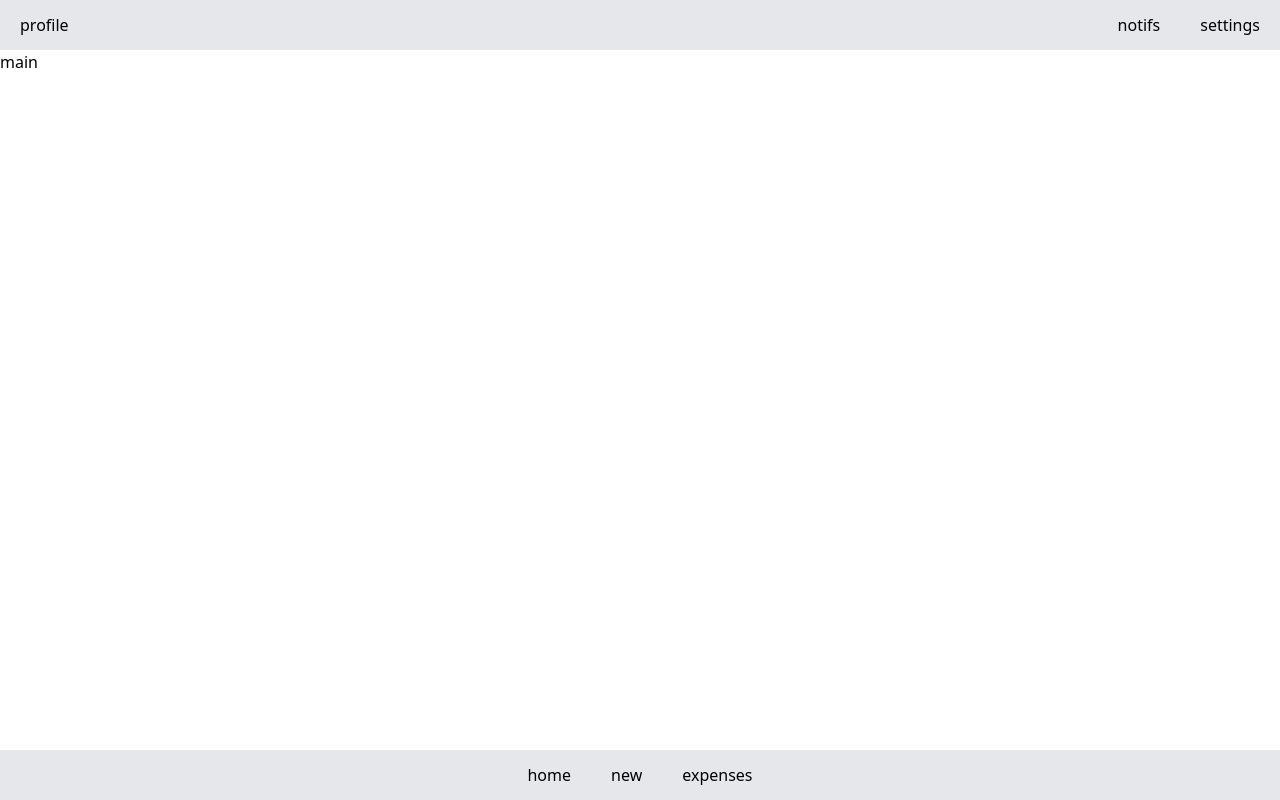
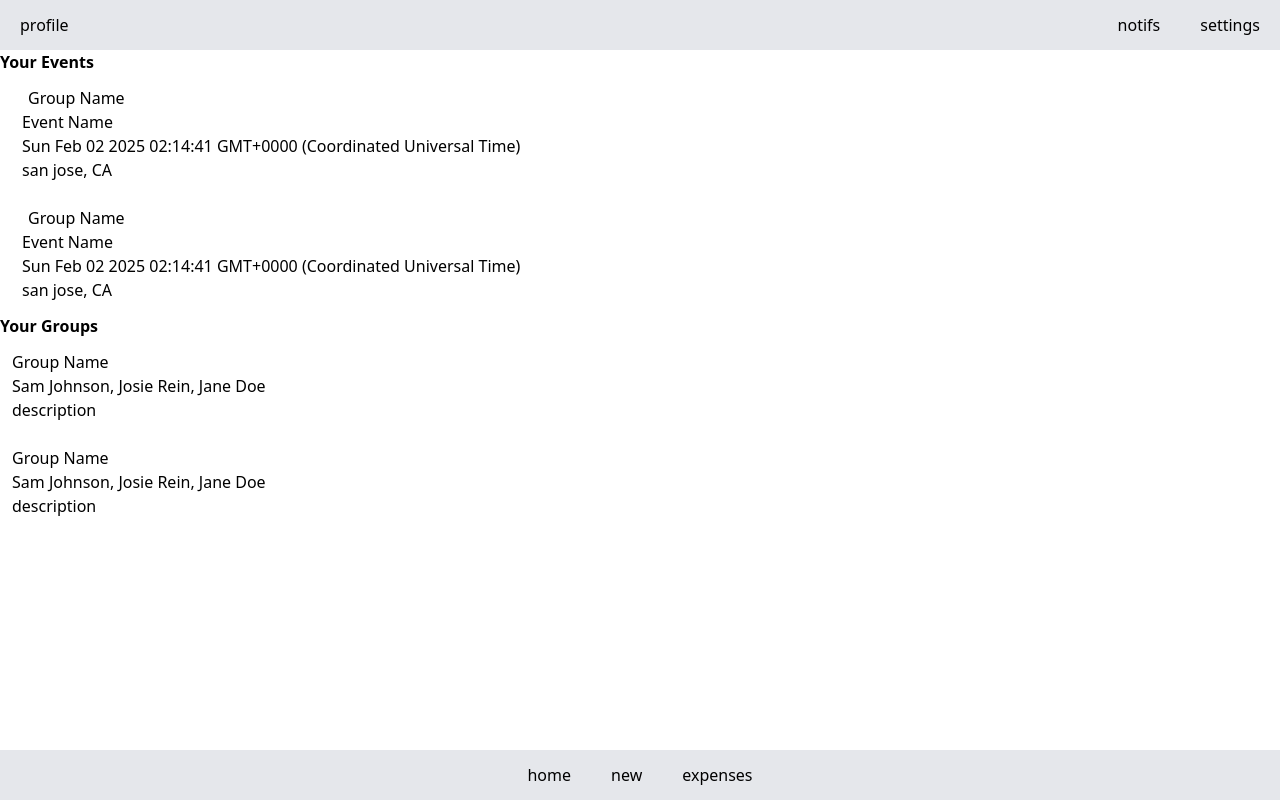
Before and after one commit to strallia/devweek-frontend, a React (Vite) app: page / in a window 1280 px wide. Built offline with nearby package versions, Linux system fonts and the light colour scheme.

Commit message:
feat: add events list

```diff
--- a/src/components/Home/Home.jsx
+++ b/src/components/Home/Home.jsx
@@ -1,10 +1,40 @@
 import NavigationWrapper from './NavigationWrapper';
+import List from './List';
+
+const events = [
+  {
+    groupName: 'Group Name',
+    eventName: 'Event Name',
+    date: new Date(),
+    location: 'san jose, CA',
+  },
+  {
+    groupName: 'Group Name',
+    eventName: 'Event Name',
+    date: new Date(),
+    location: 'san jose, CA',
+  },
+];
+
+const groups = [
+  {
+    groupName: 'Group Name',
+    users: ['Sam Johnson', 'Josie Rein', 'Jane Doe'],
+    description: 'description',
+  },
+  {
+    groupName: 'Group Name',
+    users: ['Sam Johnson', 'Josie Rein', 'Jane Doe'],
+    description: 'description',
+  },
+];
 
 function Home() {
   return (
-    <>
-      <NavigationWrapper />
-    </>
+    <NavigationWrapper>
+      <List title="Your Events" items={events} type="events" />
+      <List title="Your Groups" items={groups} type="groups" />
+    </NavigationWrapper>
   );
 }
 
--- /dev/null
+++ b/src/components/Home/List.jsx
@@ -0,0 +1,69 @@
+const Image = ({ url, size }) => {
+  const dimensions =
+    size === 'small' ? '30px' : size === 'med' ? '100px' : '300px';
+
+  return (
+    <div
+      className={`h-[${dimensions}] w-[${dimensions}] rounded-md overflow-hidden`}
+    >
+      {url ? (
+        <img src={url} />
+      ) : (
+        <div className="bg-gray-200 h-full w-full"></div>
+      )}
+    </div>
+  );
+};
+
+const EventItem = ({ item }) => {
+  const { eventImage, groupImage, groupName, eventName, date, location } = item;
+
+  return (
+    <div className="flex gap-2.5">
+      <Image url={eventImage} size="med" />
+      <div>
+        <div className="flex gap-1.5">
+          <Image url={groupImage} size="small" />
+          {groupName}
+        </div>
+        <p>{eventName}</p>
+        <p>{date.toString()}</p>
+        <p>{location}</p>
+      </div>
+    </div>
+  );
+};
+
+const GroupItem = ({ item }) => {
+  const { groupName, users, description } = item;
+  return (
+    <div>
+      <p>{groupName}</p>
+      <p>{users.join(', ')}</p>
+      <p>{description}</p>
+    </div>
+  );
+};
+
+const List = ({ title, items, type }) => {
+  return (
+    <div>
+      <h1 className="font-bold">{title}</h1>
+      <ul>
+        {items.map((item, index) => {
+          return (
+            <li key={index} className="bg-red p-3">
+              {type === 'events' ? (
+                <EventItem item={item} />
+              ) : (
+                <GroupItem item={item} />
+              )}
+            </li>
+          );
+        })}
+      </ul>
+    </div>
+  );
+};
+
+export default List;
--- a/src/components/Home/NavigationWrapper.jsx
+++ b/src/components/Home/NavigationWrapper.jsx
@@ -1,4 +1,4 @@
-function NavButton({ text, styles }) {
+const NavButton = ({ text, styles }) => {
   return (
     <button
       className={`${styles} hover:bg-gray-100 hover:cursor-pointer hover:rounded-2xl pr-2.5 pl-2.5 h-min`}
@@ -6,9 +6,9 @@ function NavButton({ text, styles }) {
       {text}
     </button>
   );
-}
+};
 
-function NavigationWrapper() {
+const NavigationWrapper = ({ children }) => {
   return (
     <div className="grid h-full grid-rows-[50px_1fr_50px]">
       <nav className="flex gap-5 p-2.5 bg-gray-200 items-center">
@@ -16,8 +16,7 @@ function NavigationWrapper() {
         <NavButton text="notifs" />
         <NavButton text="settings" />
       </nav>
-      <p>main</p>
-
+      <main>{children}</main>
       <nav className="flex gap-5 p-2.5 justify-center bg-gray-200 items-center">
         <NavButton text="home" />
         <NavButton text="new" />
@@ -25,6 +24,6 @@ function NavigationWrapper() {
       </nav>
     </div>
   );
-}
+};
 
 export default NavigationWrapper;
```
